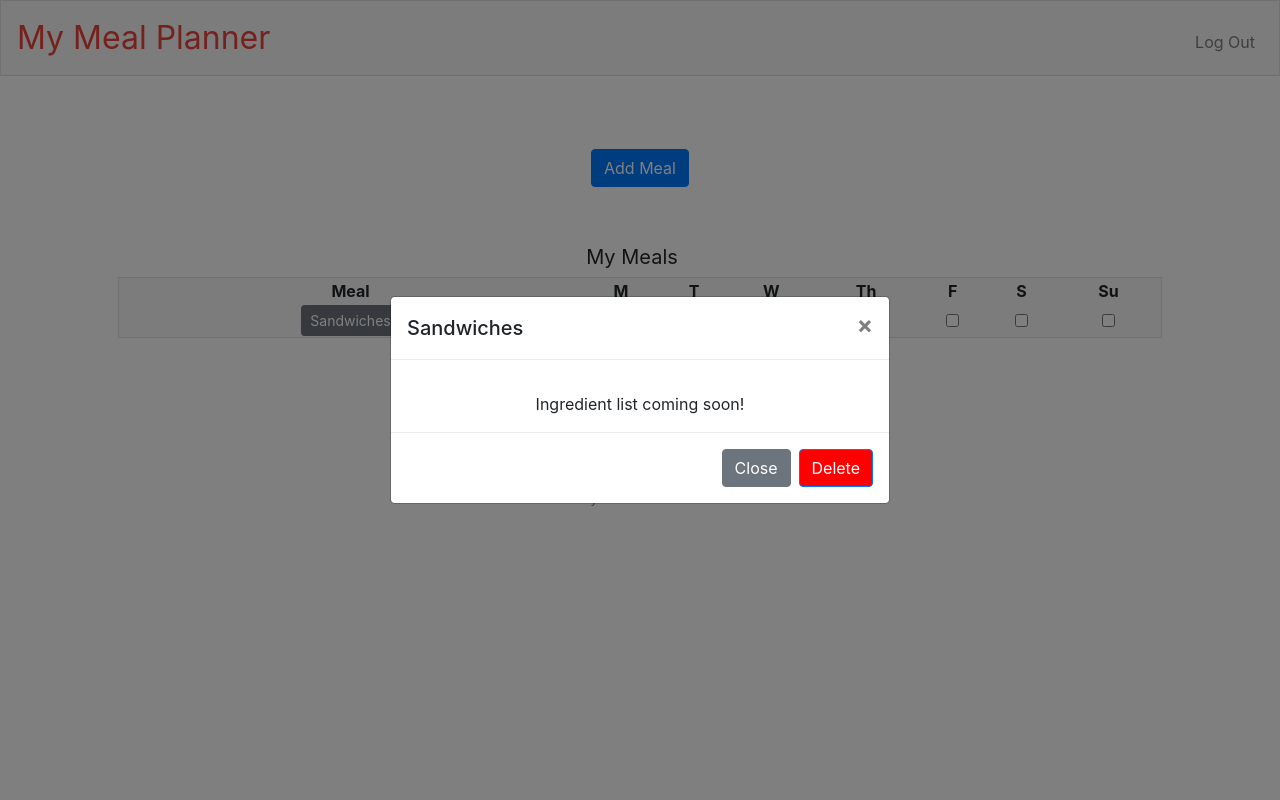
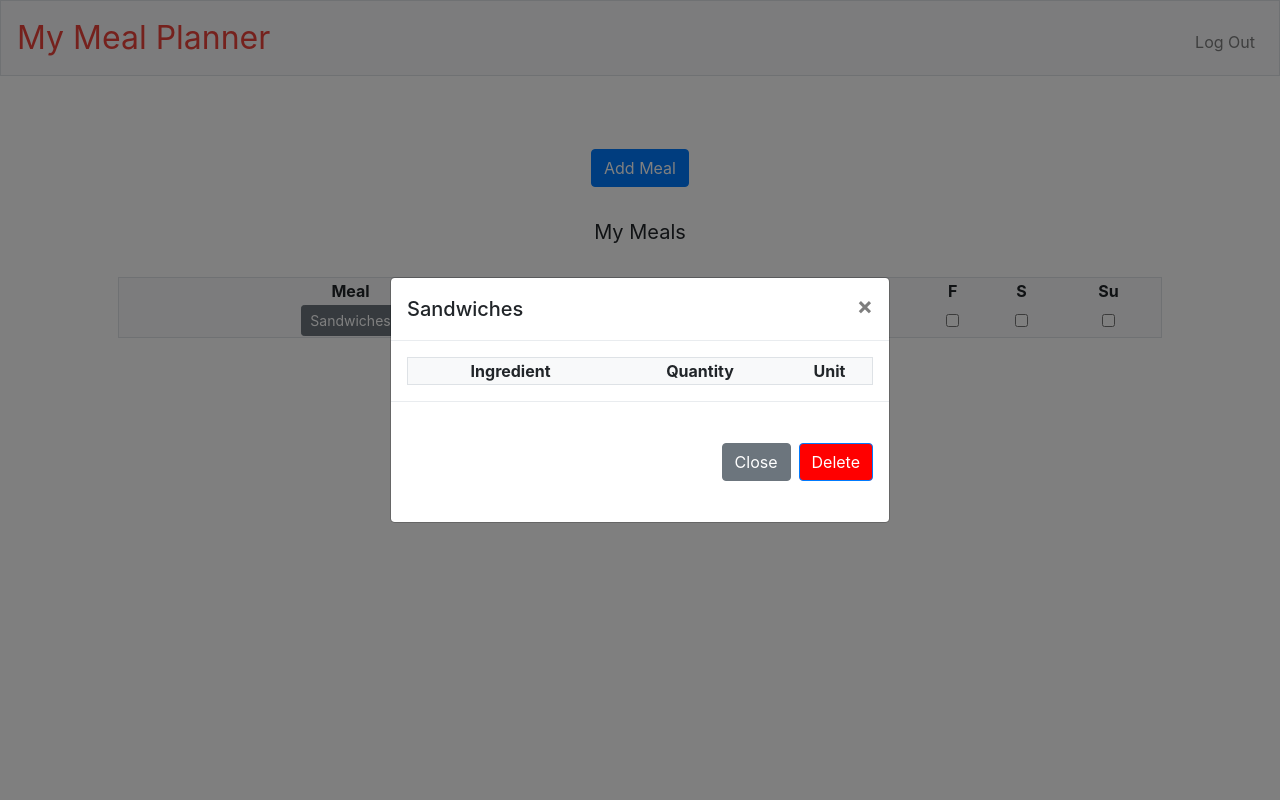
Before and after one commit to pronouncedlyle/my_meal_planner, a Flask app: page /myMeals in a window 1280 px wide, after a click that opens the changed part. Run offline with Flask 2, Linux system fonts and the light colour scheme; a user stored in the database is signed in; lists and menus that the app fills with data are empty; some libraries are stand-ins or nearby versions.

Commit message:
Fixed delete meal and built out some of the modal

```diff
--- a/my_meal_planner/templates/myMeals.html
+++ b/my_meal_planner/templates/myMeals.html
@@ -10,28 +10,8 @@
     <button class="btn btn-primary" type="submit">Add Meal</button>
 </form>
 
-{% if empty == True  %}
+{% for row in myMeals %}
 
-<p> Looks like you don't have any meals yet, click above to add some!</p>
-
-{% else %}
-
-<form id="myMeals" name="myMeals" action="/myMeals" method="post" style="margin-bottom: 15px">
-    <table class="navbar-expand-md navbar-light bg-light border" width=100%>
-        <header class="navbar-brand"> My Meals </header>
-
-        <tr>
-            <th>Meal</th>
-            <th>M</th>
-            <th>T</th>
-            <th>W</th>
-            <th>Th</th>
-            <th>F</th>
-            <th>S</th>
-            <th>Su</th>
-        </tr>
-
-        {% for row in myMeals %}
 
 <!-- modal for pop-up -->
 <div class="modal fade" id="{{ "modal_" ~ row["meal_id"] }}" tabindex="-1" role="dialog" aria-labelledby="exampleModalLabel" aria-hidden="true">
@@ -45,8 +25,34 @@
             </div>
 
             <div class="modal-body">
+                <!--<p> Ingredient list coming soon!</p> -->
+                <table class="navbar-expand-md navbar-light bg-light border" width=100%>
+                    <tr>
+                        <th>Ingredient</th>
+                        <th>Quantity</th>
+                        <th>Unit</th>
+                    </tr>
+                    <!-- This part below is the problem child-->
+                    {% for i in ingredients %}
+                    {% for key, value in i.items() %}
+                    {% if i.get(meal_id) == row["meal_id"] %}
+                    <tr>
+                        <td>{{ value["ingredient"] }}</td>
+                        <td>{{ value["quantity"] }}</td>
+                        <td>{{ value["unit"] }}</td>
+                    </tr>
+                    {% endif %}
+                    {% endfor %}
+                    {% endfor %}
+                    <!-- This part above is the problem child-->
+
+                </table>
+
+
+
+
+
             </div>
-                    <p> Ingredient list coming soon!</p>
             <div class="modal-footer">
                 <button type="button" class="btn btn-secondary" data-dismiss="modal">Close</button>
                 <form id="deleteMealForm" name="deleteMealForm" action="/deleteMeal" method="POST">
@@ -58,6 +64,29 @@
     </div>
 </div>
 
+{% endfor %}
+
+{% if empty == True  %}
+
+<p> Looks like you don't have any meals yet, click above to add some!</p>
+
+{% else %}
+
+<header style="margin: 0 auto" class="navbar-brand"> My Meals </header>
+<form id="myMeals" name="myMeals" action="/myMeals" method="post" style="margin-bottom: 15px">
+    <table class="navbar-expand-md navbar-light bg-light border" width=100%>
+        <tr>
+            <th>Meal</th>
+            <th>M</th>
+            <th>T</th>
+            <th>W</th>
+            <th>Th</th>
+            <th>F</th>
+            <th>S</th>
+            <th>Su</th>
+        </tr>
+
+        {% for row in myMeals %}
 
         <tr>
             <td>
@@ -83,52 +112,3 @@
 {% endif %}
 
 {% endblock %}
-
-<!--
-   modal for pop-up
-<div class="modal fade" id="{{ "modal_" ~ row["meal_id"] }}" tabindex="-1" role="dialog" aria-labelledby="exampleModalLabel" aria-hidden="true">
-    <div class="modal-dialog modal-dialog-centered" role="document">
-        <div class="modal-content">
-            <div class="modal-header">
-                <h5 class="modal-title" id="exampleModalLongTitle">{{ row["meal_name"] }}</h5>
-                <button type="button" class="close" data-dismiss="modal" aria-label="Close">
-                    <span aria-hidden="true">&times;</span>
-                </button>
-            </div>
-
-            <div class="modal-body">
-                <table class="navbar-expand-md navbar-light bg-light border" width=100%>
-                    <header class="navbar-brand align-content-center"> Ingredients </header>
-                    <tr>
-                        <th>Ingredient</th>
-                        <th>Quantity</th>
-                        <th>Unit</th>
-                    </tr>
-                    {% for i in ingredients %}
-                    {% for key, value in i.items() %}
-                    {% if i.get(meal_id) == row["meal_id"] %}
-                    <tr>
-                        <td>{{ value["ingredient"] }}</td>
-                        <td>{{ value["quantity"] }}</td>
-                        <td>{{ value["unit"] }}</td>
-                    </tr>
-                    {% endif %}
-                    {% endfor %}
-                    {% endfor %}
-
-                </table>
-
-            </div>
-
-            <div class="modal-footer">
-                <button type="button" class="btn btn-secondary" data-dismiss="modal">Close</button>
-                <form name="deleteMealForm" action="/deleteMeal" method="POST">
-                    <input type="hidden" name="deleteMeal" value="{{ row["meal_id"] }}">
-                    <button type="submit" class="btn btn-primary" style="background-color: red">Delete</button>
-                </form>
-            </div>
-        </div>
-    </div>
-</div>
-
--->
--- a/my_meal_planner/templates/shoppingList.html
+++ b/my_meal_planner/templates/shoppingList.html
@@ -6,7 +6,7 @@
 
 {% block main %}
 <table class="navbar-expand-md navbar-light bg-light border" width=100%>
-    <header class="navbar-brand align-content-center"> Shopping List </header>
+    <thead class="navbar-brand align-content-center"> Shopping List </thead>
 
 
     <tr>
```
Also changed, not shown: mealPlanner.db. Lines whose indentation alone changed are shown as unchanged.
